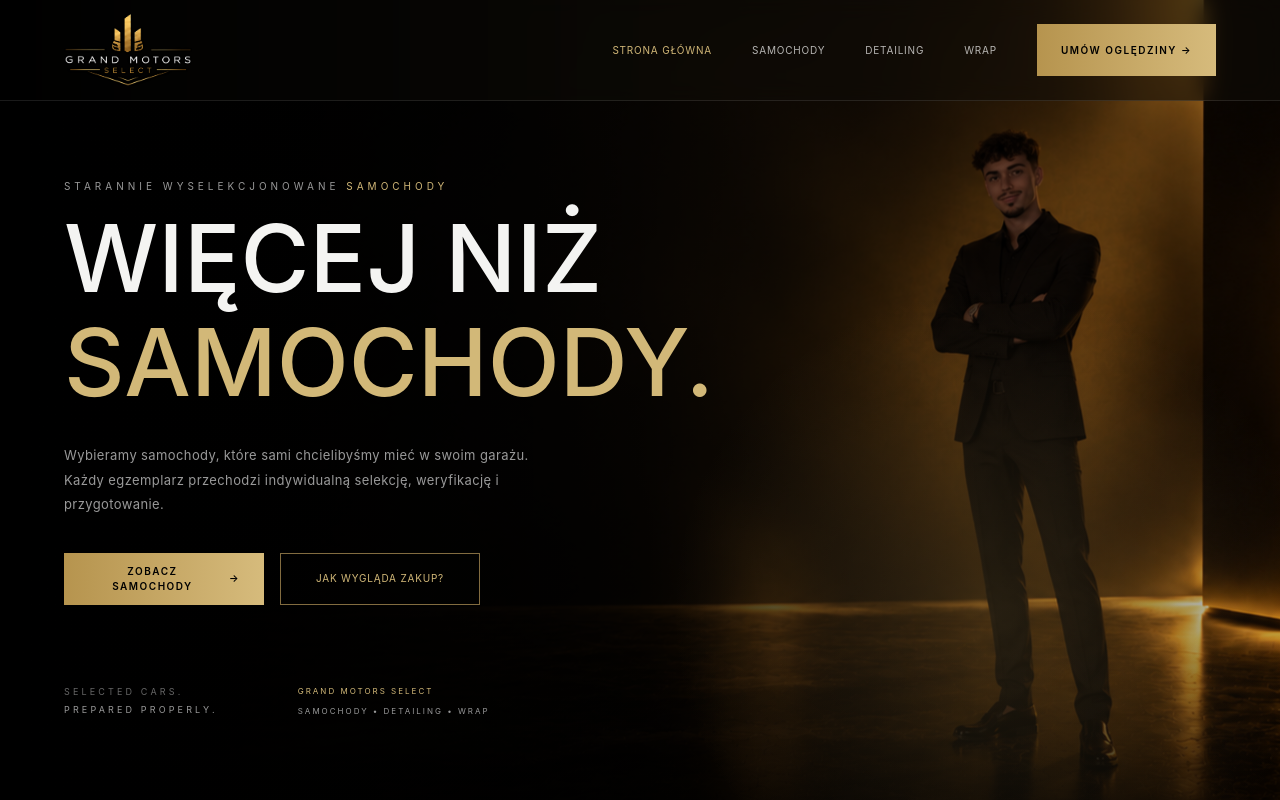
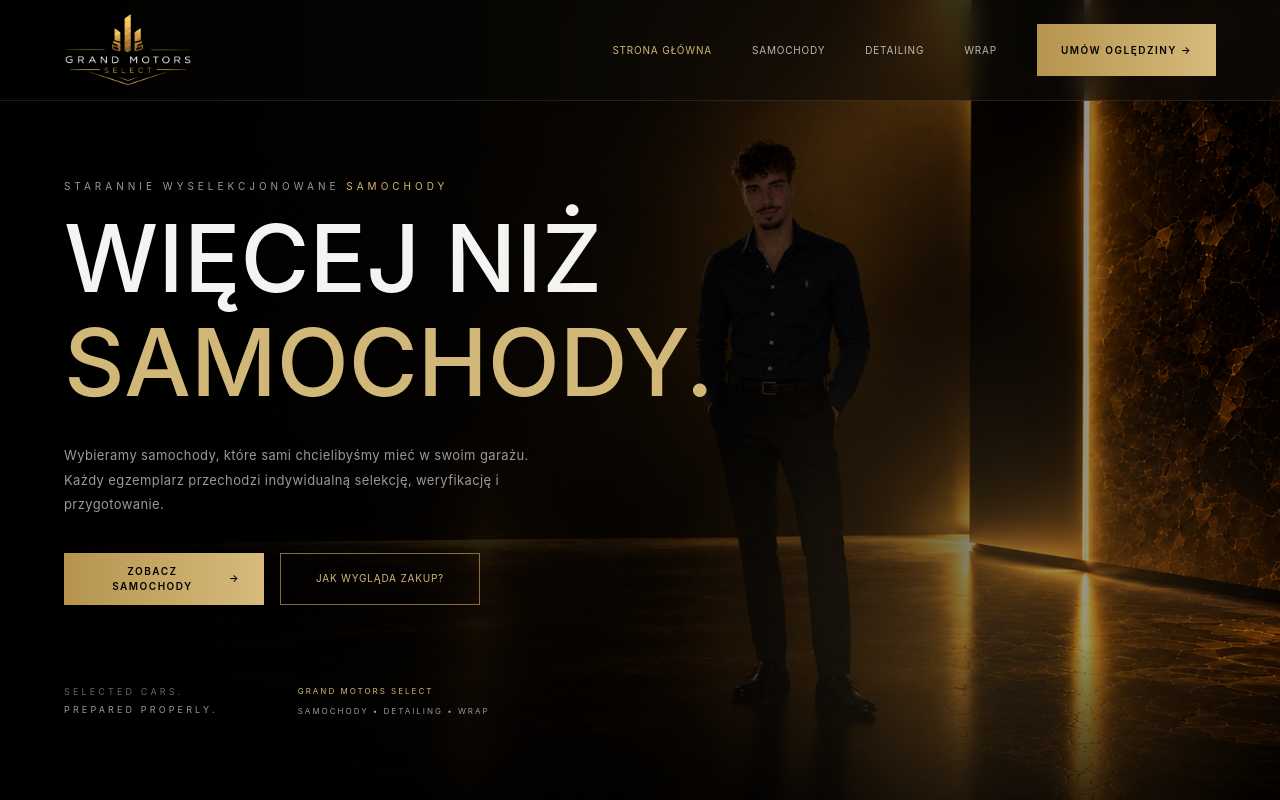
Before and after one commit to mati-1/grand-motors-select, a React (Vite) app: page / in a window 1280 px wide. Shown: the top 800 px of the page. Built offline with nearby package versions, Linux system fonts and the light colour scheme.

Commit message:
changed hero img

```diff
--- a/src/sections/landing/hero.tsx
+++ b/src/sections/landing/hero.tsx
@@ -6,14 +6,19 @@ export const HeroComponentSection = () => {
     <section
       id="home"
       className="
-    relative flex min-h-150 h-screen
-    items-center overflow-hidden
+    relative
+    flex
+    min-h-150
+    h-screen
+    items-center
+    overflow-hidden
     bg-[#050505]
     bg-[url('/hero.png')]
-    bg-position-[80%_center]
-    sm:bg-position-[75%_center]
-    lg:bg-position-[65%_center]
+    bg-cover
+    bg-center
     bg-no-repeat
+    sm:bg-[position:58%_center]
+    lg:bg-[position:52%_center]
   "
     >
       {/* OVERLAY */}
```
Also changed, not shown: public/hero.png.
